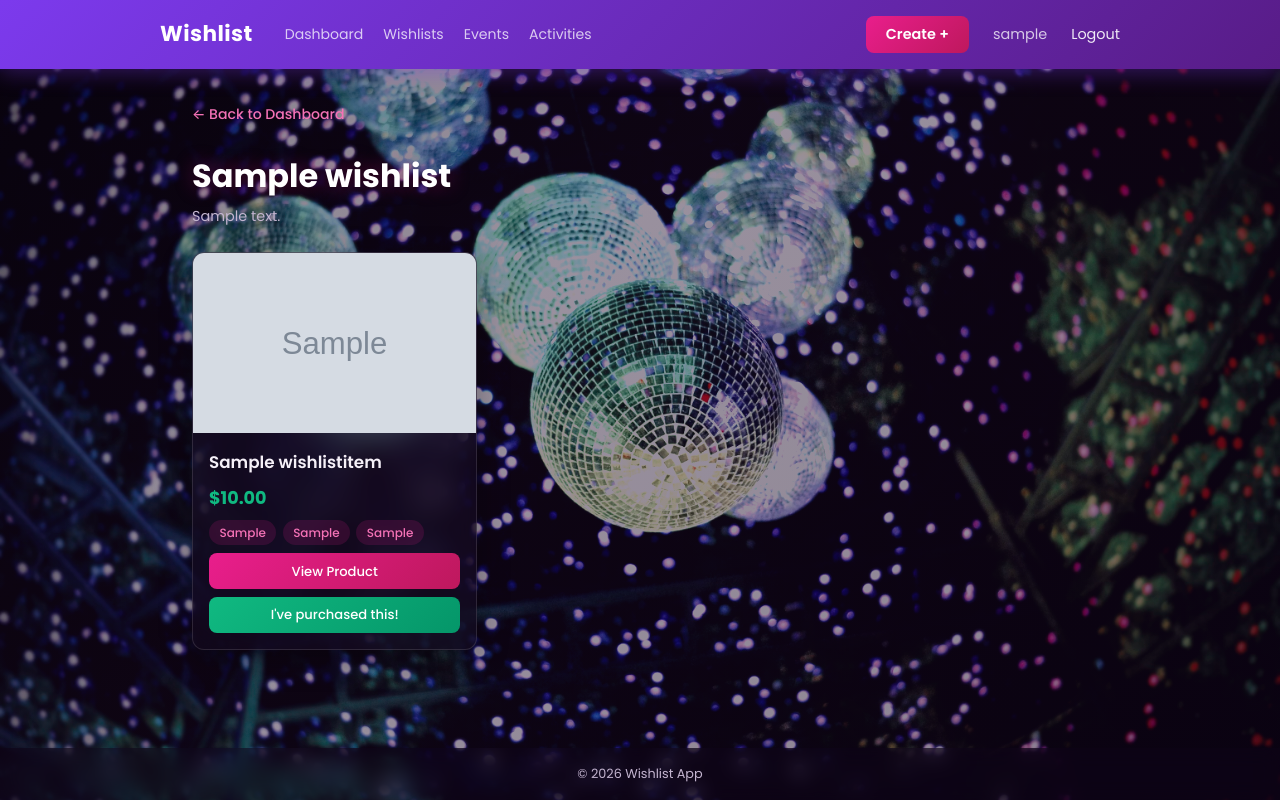
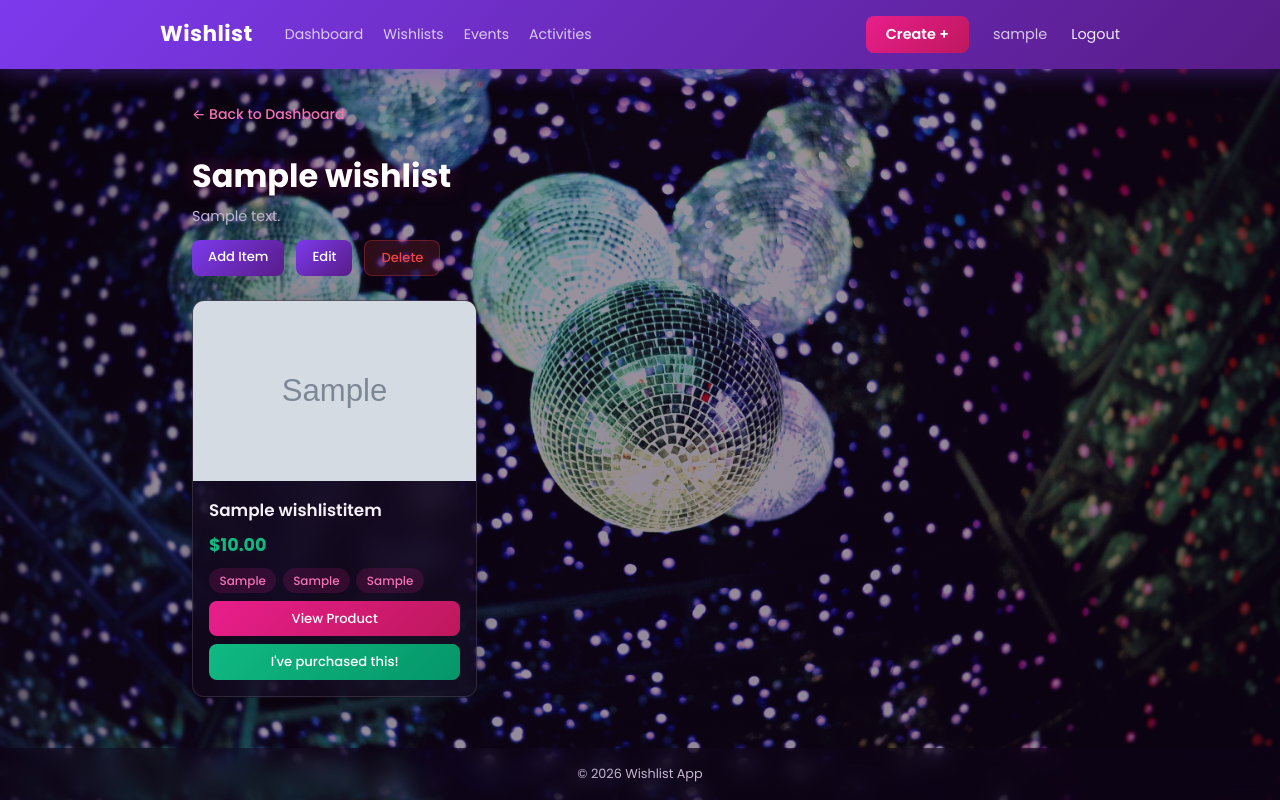
Before and after one commit to dianestephani/wishlist, a Django app: page /wishlist/1/ in a window 1280 px wide. Run offline with Django 5.2, Linux system fonts and the light colour scheme; a user stored in the database is signed in; tables that the repository leaves empty hold one stand-in row (values such as "Sample post"); grey boxes marked "Sample" are stand-in pictures.

Commit message:
crud operations

```diff
--- a/static/css/style.css
+++ b/static/css/style.css
@@ -534,6 +534,15 @@ strong {
     cursor: pointer;
 }
 
+.card-title-link {
+    color: var(--text);
+    text-decoration: none;
+}
+
+.card-title-link:hover {
+    color: var(--pink-light);
+}
+
 .card-date {
     font-size: 0.88rem;
     font-weight: 500;
@@ -687,6 +696,73 @@ strong {
     cursor: pointer;
     margin-top: 0.75rem;
     transition: transform 0.15s, box-shadow 0.2s;
+}
+
+.btn-delete-confirm {
+    width: 100%;
+    padding: 0.65rem;
+    background: linear-gradient(135deg, var(--red) 0%, var(--red-dark) 100%);
+    color: #fff;
+    border: none;
+    border-radius: 8px;
+    font-size: 1rem;
+    font-family: inherit;
+    font-weight: 600;
+    cursor: pointer;
+    margin-top: 0.75rem;
+    transition: transform 0.15s, box-shadow 0.2s;
+}
+
+.btn-delete-confirm:hover {
+    transform: translateY(-1px);
+    box-shadow: 0 4px 14px rgba(239, 68, 68, 0.35);
+}
+
+.detail-actions {
+    display: flex;
+    gap: 0.75rem;
+    margin-top: 0.75rem;
+}
+
+.btn-edit {
+    padding: 0.4rem 1rem;
+    background: linear-gradient(135deg, #7c3aed 0%, #581c87 100%);
+    color: #fff;
+    border: none;
+    border-radius: 8px;
+    font-size: 0.82rem;
+    font-family: inherit;
+    font-weight: 500;
+    cursor: pointer;
+    text-decoration: none;
+    text-align: center;
+    transition: transform 0.15s, box-shadow 0.2s;
+}
+
+.btn-edit:hover {
+    transform: translateY(-1px);
+    box-shadow: 0 4px 12px rgba(124, 58, 237, 0.35);
+    color: #fff;
+}
+
+.btn-delete {
+    padding: 0.4rem 1rem;
+    background: rgba(239, 68, 68, 0.15);
+    color: var(--red);
+    border: 1px solid rgba(239, 68, 68, 0.3);
+    border-radius: 8px;
+    font-size: 0.82rem;
+    font-family: inherit;
+    font-weight: 500;
+    cursor: pointer;
+    text-decoration: none;
+    text-align: center;
+    transition: background 0.15s;
+}
+
+.btn-delete:hover {
+    background: rgba(239, 68, 68, 0.25);
+    color: var(--red);
 }
 
 .btn-modal-submit:hover {
--- a/templates/wishlist/activities.html
+++ b/templates/wishlist/activities.html
@@ -20,6 +20,10 @@
                     {% if activity.notes %}
                         <p class="card-sub">{{ activity.notes }}</p>
                     {% endif %}
+                    <div class="detail-actions">
+                        <a href="{% url 'wishlist:edit_activity' activity.id %}" class="btn-edit">Edit</a>
+                        <a href="{% url 'wishlist:delete_activity' activity.id %}" class="btn-delete">Delete</a>
+                    </div>
                 </div>
             </div>
         {% endfor %}
--- a/templates/wishlist/event_detail.html
+++ b/templates/wishlist/event_detail.html
@@ -7,6 +7,10 @@
 <div class="page-header">
     <a href="{% url 'wishlist:events' %}" class="back-link">&larr; Back to Events</a>
     <h1 class="page-title">{{ event.title }}</h1>
+    <div class="detail-actions">
+        <a href="{% url 'wishlist:edit_event' event.id %}" class="btn-edit">Edit</a>
+        <a href="{% url 'wishlist:delete_event' event.id %}" class="btn-delete">Delete</a>
+    </div>
 </div>
 
 <div class="event-detail-card">
--- a/templates/wishlist/item_detail.html
+++ b/templates/wishlist/item_detail.html
@@ -57,6 +57,11 @@
                     Just kidding!
                 </a>
             {% endif %}
+
+            <div class="detail-actions">
+                <a href="{% url 'wishlist:edit_item' item.id %}" class="btn-edit">Edit</a>
+                <a href="{% url 'wishlist:delete_item' item.id %}" class="btn-delete">Delete</a>
+            </div>
         </div>
     </div>
 
--- a/templates/wishlist/wishlist_detail.html
+++ b/templates/wishlist/wishlist_detail.html
@@ -9,6 +9,11 @@
     {% if wishlist_obj.description %}
         <p class="page-description">{{ wishlist_obj.description }}</p>
     {% endif %}
+    <div class="detail-actions">
+        <a href="{% url 'wishlist:add_item' wishlist_obj.id %}" class="btn-edit">Add Item</a>
+        <a href="{% url 'wishlist:edit_wishlist' wishlist_obj.id %}" class="btn-edit">Edit</a>
+        <a href="{% url 'wishlist:delete_wishlist' wishlist_obj.id %}" class="btn-delete">Delete</a>
+    </div>
 </div>
 
 {% if items %}
--- a/wishlist/urls.py
+++ b/wishlist/urls.py
@@ -6,18 +6,33 @@ app_name = "wishlist"
 
 urlpatterns = [
     path("", views.dashboard, name="dashboard"),
+    # Create
     path("create/wishlist/", views.create_wishlist, name="create_wishlist"),
     path("create/event/", views.create_event, name="create_event"),
     path("create/activity/", views.create_activity, name="create_activity"),
+    # Wishlists
     path("wishlist/", views.index, name="index"),
     path("wishlist/<int:wishlist_id>/", views.wishlist_detail, name="wishlist_detail"),
-    path("events/", views.events_list, name="events"),
-    path("events/<int:event_id>/", views.event_detail, name="event_detail"),
-    path("activities/", views.activities_list, name="activities"),
+    path("wishlist/<int:wishlist_id>/edit/", views.edit_wishlist, name="edit_wishlist"),
+    path("wishlist/<int:wishlist_id>/delete/", views.delete_wishlist, name="delete_wishlist"),
+    path("wishlist/<int:wishlist_id>/add-item/", views.add_item, name="add_item"),
+    # Items
     path("item/<int:item_id>/", views.item_detail, name="item_detail"),
+    path("item/<int:item_id>/edit/", views.edit_item, name="edit_item"),
+    path("item/<int:item_id>/delete/", views.delete_item, name="delete_item"),
     path("item/<int:item_id>/visit-store/", views.visit_store, name="visit_store"),
     path("item/<int:item_id>/purchase/", views.mark_purchased, name="mark_purchased"),
     path("item/<int:item_id>/undo-purchase/", views.undo_purchase, name="undo_purchase"),
+    # Events
+    path("events/", views.events_list, name="events"),
+    path("events/<int:event_id>/", views.event_detail, name="event_detail"),
+    path("events/<int:event_id>/edit/", views.edit_event, name="edit_event"),
+    path("events/<int:event_id>/delete/", views.delete_event, name="delete_event"),
+    # Activities
+    path("activities/", views.activities_list, name="activities"),
+    path("activities/<int:activity_id>/edit/", views.edit_activity, name="edit_activity"),
+    path("activities/<int:activity_id>/delete/", views.delete_activity, name="delete_activity"),
+    # Auth
     path("register/", views.register_view, name="register"),
     path("login/", views.login_view, name="login"),
     path("logout/", views.logout_view, name="logout"),
--- a/wishlist/views.py
+++ b/wishlist/views.py
@@ -88,6 +88,122 @@ def wishlist_detail(request, wishlist_id):
     items = WishlistItem.objects.filter(user=request.user).select_related("purchase")
     context = {"wishlist_obj": wl, "items": items}
     return render(request, "wishlist/wishlist_detail.html", context)
+
+
+@login_required
+def edit_wishlist(request, wishlist_id):
+    wl = get_object_or_404(Wishlist, pk=wishlist_id, user=request.user)
+    if request.method == "POST":
+        form = WishlistForm(request.POST, instance=wl)
+        if form.is_valid():
+            form.save()
+            messages.success(request, f'Wishlist "{wl.title}" updated!')
+            return redirect("wishlist:wishlist_detail", wishlist_id=wl.pk)
+    else:
+        form = WishlistForm(instance=wl)
+    return render(request, "wishlist/edit_wishlist.html", {"form": form, "wishlist_obj": wl})
+
+
+@login_required
+def delete_wishlist(request, wishlist_id):
+    wl = get_object_or_404(Wishlist, pk=wishlist_id, user=request.user)
+    if request.method == "POST":
+        title = wl.title
+        wl.delete()
+        messages.success(request, f'Wishlist "{title}" deleted.')
+        return redirect("wishlist:dashboard")
+    return render(request, "wishlist/confirm_delete.html", {"object": wl, "type": "wishlist"})
+
+
+@login_required
+def add_item(request, wishlist_id):
+    wl = get_object_or_404(Wishlist, pk=wishlist_id, user=request.user)
+    if request.method == "POST":
+        form = WishlistItemForm(request.POST, request.FILES)
+        if form.is_valid():
+            item = form.save(commit=False)
+            item.user = request.user
+            item.save()
+            messages.success(request, f'"{item.title}" added to your wishlist!')
+            return redirect("wishlist:wishlist_detail", wishlist_id=wl.pk)
+    else:
+        form = WishlistItemForm()
+    return render(request, "wishlist/add_item.html", {"form": form, "wishlist_obj": wl})
+
+
+@login_required
+def edit_item(request, item_id):
+    item = get_object_or_404(WishlistItem, pk=item_id, user=request.user)
+    if request.method == "POST":
+        form = WishlistItemForm(request.POST, request.FILES, instance=item)
+        if form.is_valid():
+            form.save()
+            messages.success(request, f'"{item.title}" updated!')
+            return redirect("wishlist:item_detail", item_id=item.pk)
+    else:
+        form = WishlistItemForm(instance=item)
+    return render(request, "wishlist/edit_item.html", {"form": form, "item": item})
+
+
+@login_required
+def delete_item(request, item_id):
+    item = get_object_or_404(WishlistItem, pk=item_id, user=request.user)
+    if request.method == "POST":
+        title = item.title
+        item.delete()
+        messages.success(request, f'"{title}" deleted.')
+        return redirect("wishlist:index")
+    return render(request, "wishlist/confirm_delete.html", {"object": item, "type": "item"})
+
+
+@login_required
+def edit_event(request, event_id):
+    event = get_object_or_404(Event, pk=event_id, created_by=request.user)
+    if request.method == "POST":
+        form = EventForm(request.POST, instance=event)
+        if form.is_valid():
+            form.save()
+            messages.success(request, f'Event "{event.title}" updated!')
+            return redirect("wishlist:event_detail", event_id=event.pk)
+    else:
+        form = EventForm(instance=event)
+    return render(request, "wishlist/edit_event.html", {"form": form, "event": event})
+
+
+@login_required
+def delete_event(request, event_id):
+    event = get_object_or_404(Event, pk=event_id, created_by=request.user)
+    if request.method == "POST":
+        title = event.title
+        event.delete()
+        messages.success(request, f'Event "{title}" deleted.')
+        return redirect("wishlist:events")
+    return render(request, "wishlist/confirm_delete.html", {"object": event, "type": "event"})
+
+
+@login_required
+def edit_activity(request, activity_id):
+    activity = get_object_or_404(Activity, pk=activity_id, created_by=request.user)
+    if request.method == "POST":
+        form = ActivityForm(request.POST, instance=activity)
+        if form.is_valid():
+            form.save()
+            messages.success(request, f'Activity "{activity.title}" updated!')
+            return redirect("wishlist:activities")
+    else:
+        form = ActivityForm(instance=activity)
+    return render(request, "wishlist/edit_activity.html", {"form": form, "activity": activity})
+
+
+@login_required
+def delete_activity(request, activity_id):
+    activity = get_object_or_404(Activity, pk=activity_id, created_by=request.user)
+    if request.method == "POST":
+        title = activity.title
+        activity.delete()
+        messages.success(request, f'Activity "{title}" deleted.')
+        return redirect("wishlist:activities")
+    return render(request, "wishlist/confirm_delete.html", {"object": activity, "type": "activity"})
 
 
 @login_required
```
Also changed, not shown: templates/wishlist/add_item.html (added, +30 -0 lines), templates/wishlist/confirm_delete.html (added, +17 -0 lines), templates/wishlist/edit_activity.html (added, +29 -0 lines), templates/wishlist/edit_event.html (added, +29 -0 lines), templates/wishlist/edit_item.html (added, +29 -0 lines), templates/wishlist/edit_wishlist.html (added, +29 -0 lines), templates/wishlist/events.html (+7 -3 lines), 2 other files.
